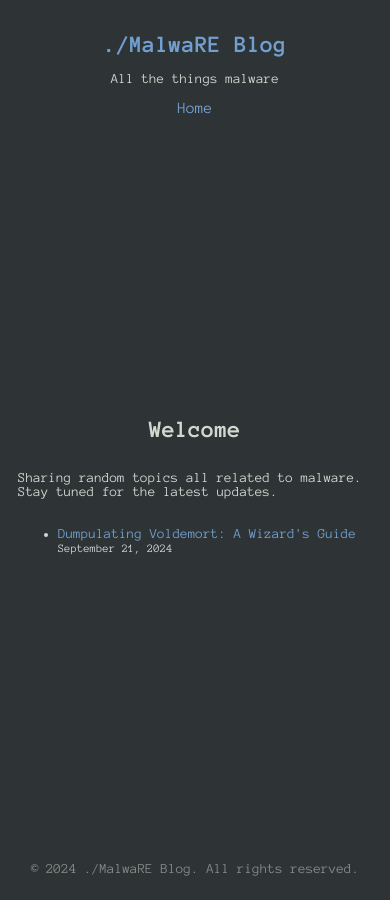
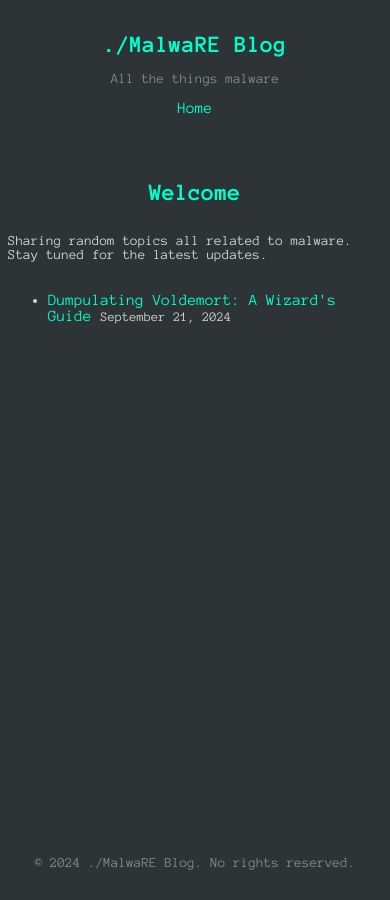
Before and after one commit to peterz22/peterz22.github.io, a Jekyll site: the page built from index.md, in a window 390 px wide. Built offline with Jekyll 4.4.1, drawn with Linux system fonts in a browser that asks for light colours.

Commit message:
Delete assets/main.css
Update default.html

Update default.html

Update default.html

Update default.html

Update default.html

Update default.html

Update default.html

Update default.html

Update default.html

Update default.html

Update default.html

Update default.html

Update default.html

Update default.html

Update default.html

Update default.html

Update default.html

Update default.html

Update default.html

Update default.html

Update default.html

Update default.html

Update default.html

Update default.html

Update default.html

Update default.html

Update default.html

Update default.html

Update default.html

Update default.html

Update default.html

Update default.html

Update default.html

Update default.html

Update default.html

Update default.html

Update default.html

Update default.html

Update default.html

```diff
--- a/_layouts/default.html
+++ b/_layouts/default.html
@@ -18,7 +18,7 @@
     }
 
     a {
-      color: #729fcf;
+      color: #00ffcc;
       text-decoration: none;
     }
 
@@ -31,6 +31,11 @@
       margin: 0 auto;
       padding: 1rem 0;
       text-align: center;
+      color: #888;
+    }
+
+    h1, h2, h3, h4, h5, h6 {
+      color: #00ffcc;
     }
 
     nav ul {
@@ -46,79 +51,71 @@
       margin: 0;
     }
 
-    main {
-      flex: 1;
-      max-width: 800px;
-      margin: 0 auto;
-      padding: 2rem 0;
-    }
-
     footer {
       padding: 1rem 0;
       font-size: 0.875rem;
       color: #888a85;
     }
 
-    footer p {
-      margin: 0.5rem 0;
+    main {
+          display: flex;
+          flex: 1;
+          flex-direction: column;
+          max-width: 100%;
+          box-sizing: border-box;
+          margin: 0 auto;
+          padding: 2rem 0;
+      }
+
+    main img {
+          max-width: 100%;
+          height: auto;
+          display: block;
+          margin: 0.8rem 0;
+          border-radius: 10px;
+          box-shadow: 0 2px 5px rgba(0, 0, 0, 0.1);
+          border: 0.5px solid #00ffcc;
+          padding: 4px;
+          box-sizing: border-box;
+      }
+
+    img:hover {
+          transform: scale(1.05);
+          transition: transform 0.3s;
+    }
+
+    pre {
+      display: block;
+      background-color: rgba(34, 34, 34, 0.9);
+      border-radius: 10px;
+      box-shadow: 0 2px 10px rgba(0, 0, 0, 0.5);
+      padding: 2vw;
+      overflow-x: auto;
+      justify-content: left;
     }
 
     @media (max-width: 768px) {
+     body {
+            padding: 0 0.5rem;
+          }
+      main {
+        align-items: center;
+      }
       h1 {
-        font-size: 1.8rem;
+        font-size: 1.5rem;
       }
-
-      p {
-        font-size: 1rem;
-      }
-
       nav ul {
         flex-direction: column;
         gap: 0.5rem;
       }
-    }
-
-    @media (max-width: 480px) {
-      body {
-        padding: 0 0.5rem;
-      }
-
-      h1 {
-        font-size: 1.5rem;
-      }
-
       p {
         font-size: 0.875rem;
       }
+      pre {
+        font-size: 1.7vw;
+      }
+    }
 
-      main {
-            display: flex;
-            flex-direction: column;
-            justify-content: center;
-            align-items: center;
-            width: 100%;
-            padding: 10px;
-            box-sizing: border-box;
-        }
-      main img {
-            max-width: 100%;
-            height: auto;
-            display: block;
-            margin: 0 auto;
-        }
-
-        @media only screen and (max-width: 600px) {
-            main {
-                font-size: 14px;
-            }
-        }
-
-        @media only screen and (min-width: 601px) {
-            main {
-                font-size: 16px;
-            }
-        }
-    }
   </style>
 </head>
 <body>
@@ -143,7 +140,7 @@
   </main>
 
   <footer>
-    <p>&copy; {{ site.time | date: '%Y' }} {{ site.title }}. All rights reserved.</p>
+    <p>&copy; {{ site.time | date: '%Y' }} {{ site.title }}. No rights reserved.</p>
   </footer>
 
 </body>
```
Also changed, not shown: assets/main.css (deleted, +0 -93 lines).
